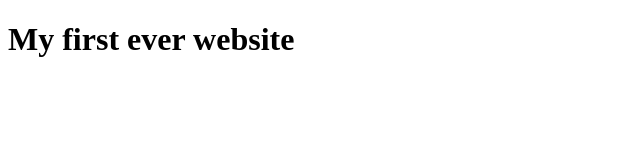
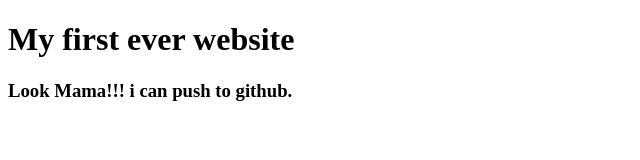
Before and after one commit to Shohag89/my-first-website, a plain HTML site: page index.html in a window 1280 px wide. Shown: the whole page, without its empty margins (0-640 px from the left). Drawn offline with Linux system fonts and the light colour scheme.

Commit message:
Learned github

```diff
--- a/index.html
+++ b/index.html
@@ -8,5 +8,6 @@
 </head>
 <body>
     <h1>My first ever website</h1>
+    <h3>Look Mama!!! i can push to github.</h3>
 </body>
 </html>
```
